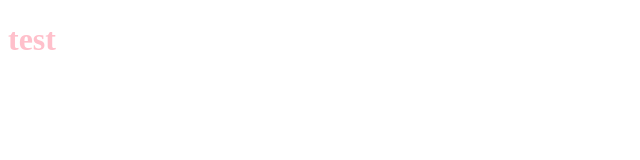
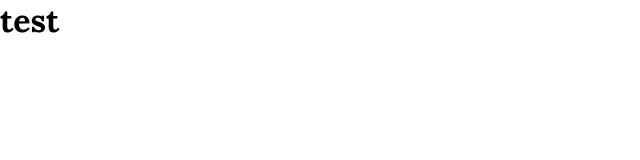
Before and after one commit to illy1990/Design_Interior, a plain HTML site: page index.html in a window 1280 px wide. Shown: the whole page, without its empty margins (0-640 px from the left). Drawn offline with Linux system fonts and the light colour scheme.

Commit message:
Erste Mittagspause

```diff
--- a/assets/css/style.css
+++ b/assets/css/style.css
@@ -1 +1,15 @@
-h1 {color:pink}
+@import url('https://fonts.googleapis.com/css?family=Lora:400,400i,700,700i|Work+Sans:300,400,500,700,800&display=swap');
+
+*{
+    margin:0;
+    padding:0;
+}
+
+/* -------------------------------ON HOLD----------------------------------------- */
+/* font-family: 'Work Sans',sans-serif; */
+/* Farbe: #2e2e2e / #fff / #000 / #1d2c2f  */
+/* -------------------------------ON HOLD----------------------------------------- */
+
+body{
+    font-family: 'Lora', sans-serif;
+}
```
